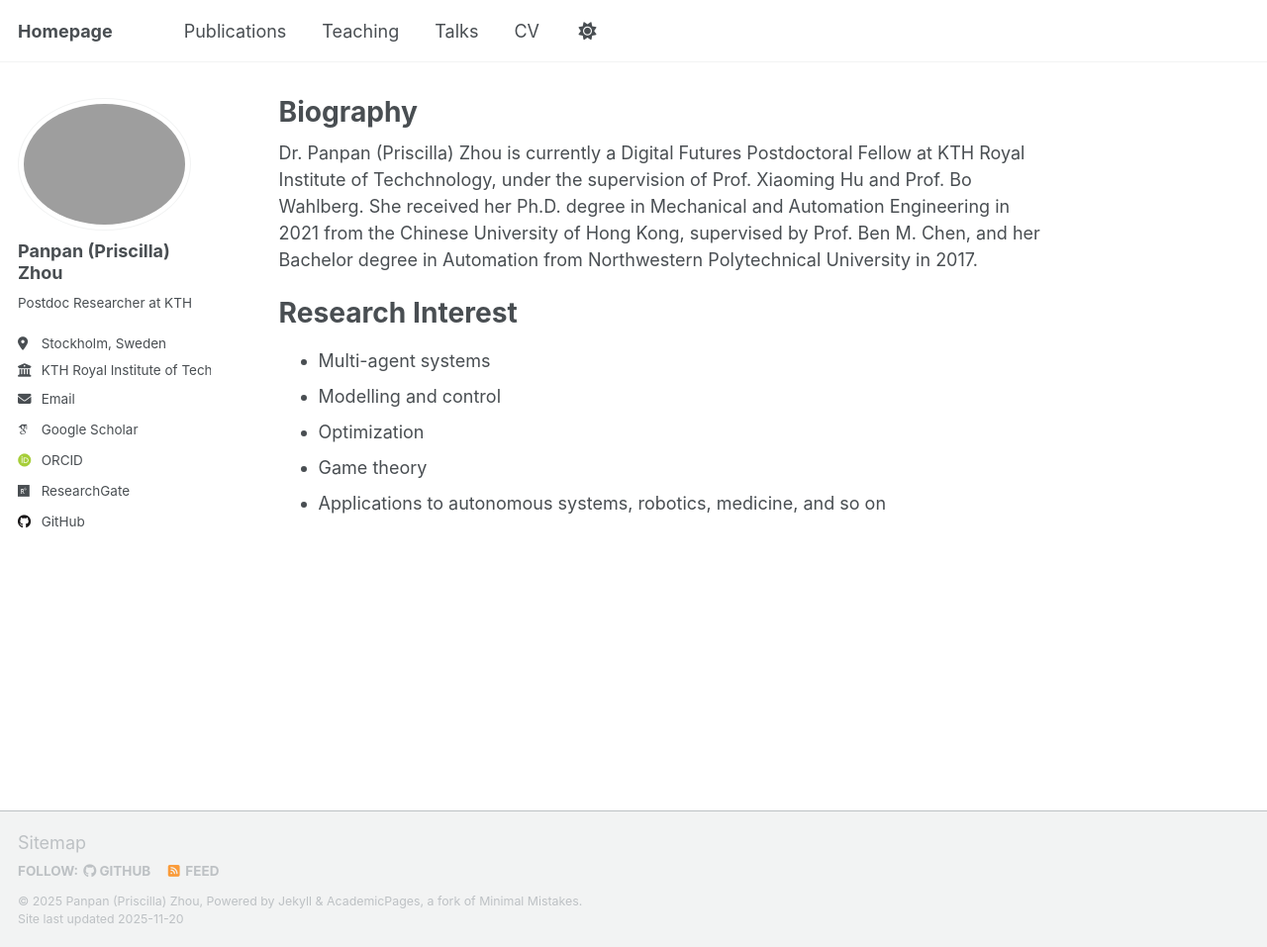
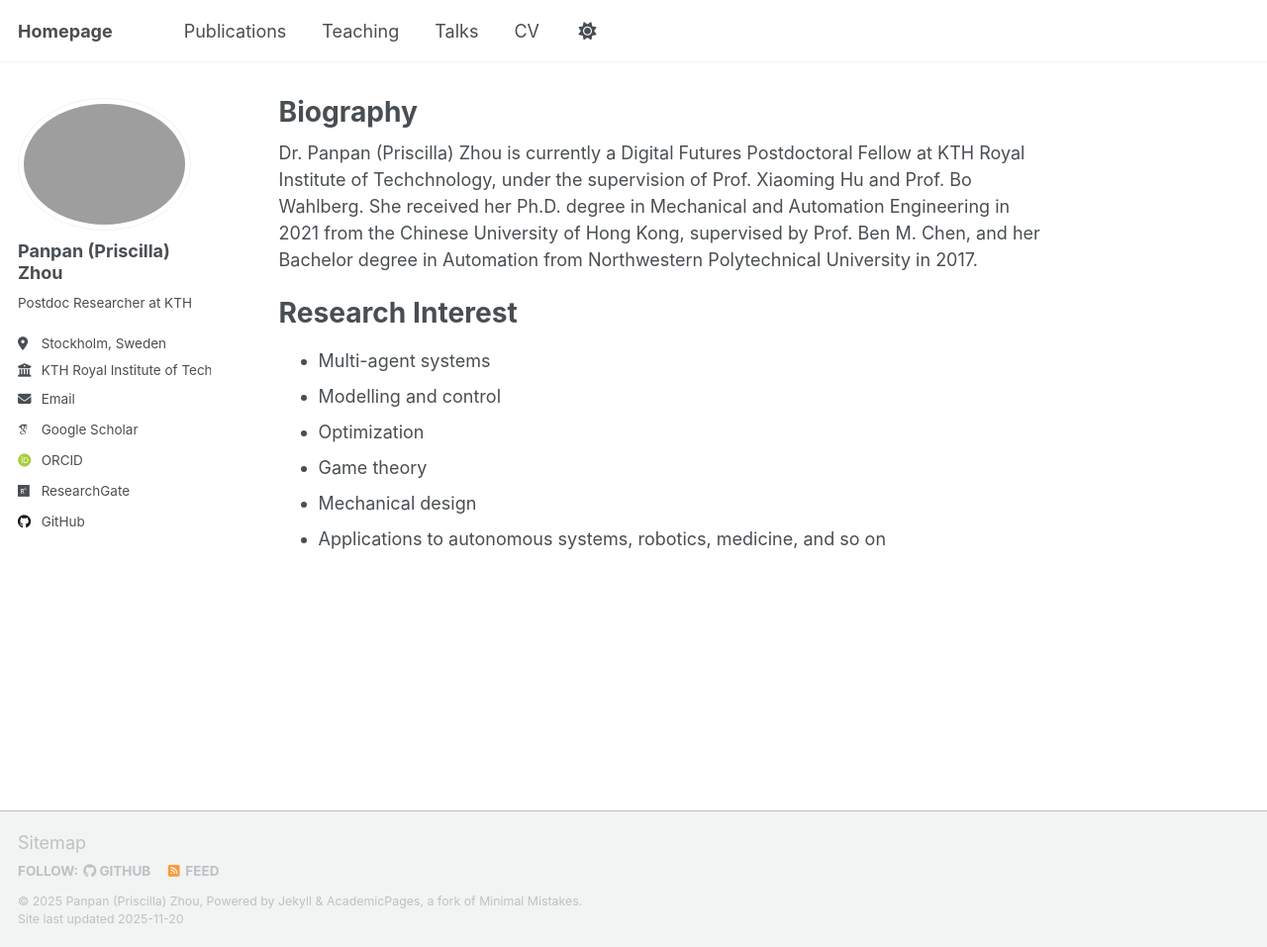
Before and after one commit to PanpanZhou11/Panpan-Zhou.github.io, a Jekyll site: the page built from _pages/about.md, in a window 1280 px wide and 957 px high. Shown: the whole window at 99% size. Built offline with Jekyll 4.4.1, drawn with Linux system fonts in a browser that asks for light colours; some web fonts are replaced; a script that is not in the unit is left out.

Commit message:
Update about.md

```diff
--- a/_pages/about.md
+++ b/_pages/about.md
@@ -16,6 +16,7 @@ Research Interest
 - Modelling and control
 - Optimization
 - Game theory
+- Mechanical design
 - Applications to autonomous systems, robotics, medicine, and so on
 
 
```
